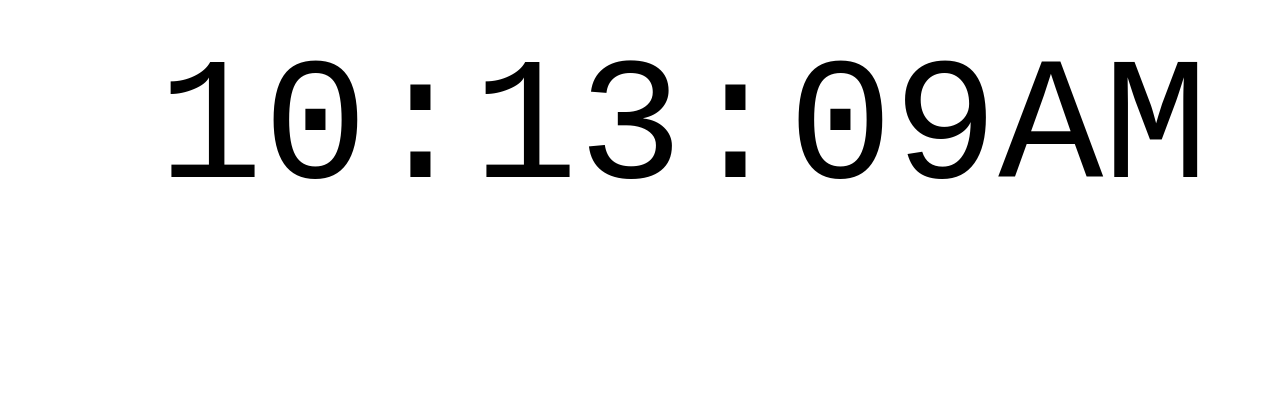
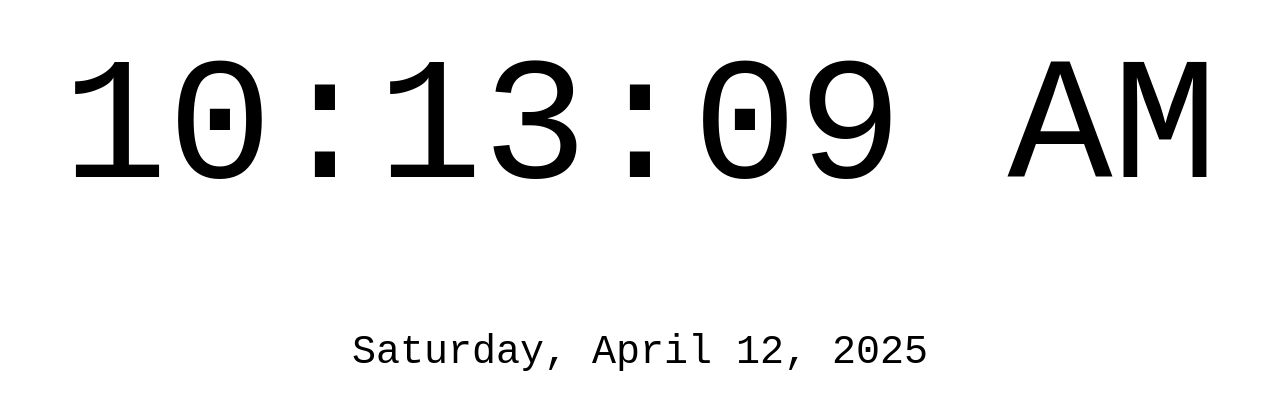
Before and after one commit to iamsumitkumar10/clock, a plain HTML site: page index.html in a window 1280 px wide. Shown: the part 119-528 px from the top of the page. Drawn offline with Linux system fonts and the light colour scheme.

Commit message:
adding day,month

```diff
--- a/index.html
+++ b/index.html
@@ -2,13 +2,13 @@
 <html lang="en">
 <head>
 	<meta charset="UTF-8">
-	<meta name="viewport" content=
-	"width=device-width, initial-scale=1.0">
+	<meta name="viewport" content="width=device-width, initial-scale=1.0">
 	<title>Digital Clock</title>
 	<link rel="stylesheet" href="style.css">
 </head>
-<body id="mode">
+<body id="mode" class="light">
 	<div id="clock">8:10:45</div>
+	<div id="date">Friday, April 12, 2025</div>
 
 	<script src="index.js"></script>
 </body>
--- a/index.js
+++ b/index.js
@@ -1,51 +1,63 @@
+// Update time and date every second
 setInterval(showTime, 1000);
 
+// Theme toggle setup
 let body = document.querySelector("body");
 let modeBtn = document.querySelector("#mode");
 let currMode = "light";
 
-
-modeBtn.addEventListener("click", ()=> {
-
-    if (currMode === "light"){
-        currMode ="dark";
+modeBtn.addEventListener("click", () => {
+    if (currMode === "light") {
+        currMode = "dark";
         body.classList.add("dark");
         body.classList.remove("light");
-    }
-    else{
+    } else {
         currMode = "light";
         body.classList.add("light");
         body.classList.remove("dark");
-
     }
-    console.log(currMode);
+    console.log("Theme:", currMode);
 });
-
 
 function showTime() {
     let time = new Date();
+
+    // Time
     let hour = time.getHours();
     let min = time.getMinutes();
     let sec = time.getSeconds();
-	am_pm = "AM";
+    let am_pm = "AM";
 
-	if (hour > 12) {
-		hour -= 12;
+    if (hour >= 12) {
         am_pm = "PM";
+        if (hour > 12) hour -= 12;
     }
     if (hour == 0) {
-		hr = 12;
-		am_pm = "AM";
+        hour = 12;
     }
 
     hour = hour < 10 ? "0" + hour : hour;
     min = min < 10 ? "0" + min : min;
     sec = sec < 10 ? "0" + sec : sec;
 
-	let currentTime = hour + ":"+ min + ":" + sec  + am_pm;
+    let currentTime = `${hour}:${min}:${sec} ${am_pm}`;
+    document.getElementById("clock").innerHTML = currentTime;
 
-	document.getElementById("clock").innerHTML = currentTime;
+    // Date
+    const days = ["Sunday", "Monday", "Tuesday", "Wednesday", "Thursday", "Friday", "Saturday"];
+    const months = [
+        "January", "February", "March", "April", "May", "June",
+        "July", "August", "September", "October", "November", "December"
+    ];
+
+    let day = days[time.getDay()];
+    let date = time.getDate();
+    let month = months[time.getMonth()];
+    let year = time.getFullYear();
+
+    let fullDate = `${day}, ${month} ${date}, ${year}`;
+    document.getElementById("date").innerHTML = fullDate;
 }
 
-
+// Initialize time on load
 showTime();
--- a/style.css
+++ b/style.css
@@ -1,19 +1,35 @@
+body {
+  margin: 0;
+  padding: 0;
+  transition: background-color 0.3s, color 0.3s;
+}
 
 #clock {
   font-family: "Courier New", Courier, monospace;
   font-size: 175px;
-  width: 950px;
-  margin: 150px;
+  width: 100%;
+  margin-top: 150px;
   text-align: center;
-  justify-content: center;
+}
+
+#date {
+  text-align: center;
+  font-size: 40px;
+  font-family: "Courier New", Courier, monospace;
+  margin-top: 100px;
+  color: inherit; /* Adapts with light/dark */
 }
 
 .dark {
+  background-color: black;
   color: white;
-  background-color: rgb(0, 0, 0);
 }
 
 .light {
-  background-color: rgb(255, 255, 255);
+  background-color: white;
   color: black;
 }
+
+#mode {
+  cursor: pointer;
+}
```
Lines whose indentation alone changed are shown as unchanged.
